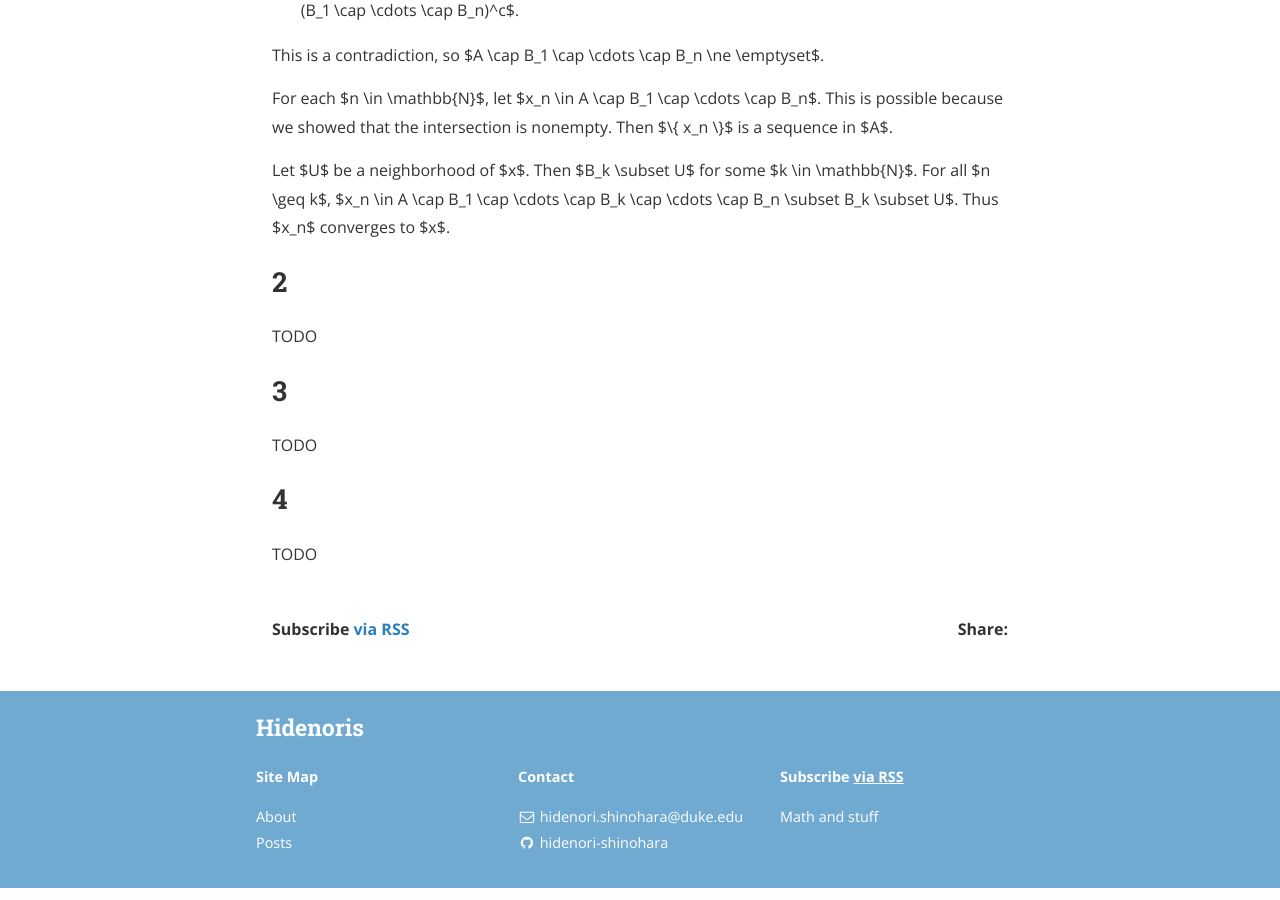
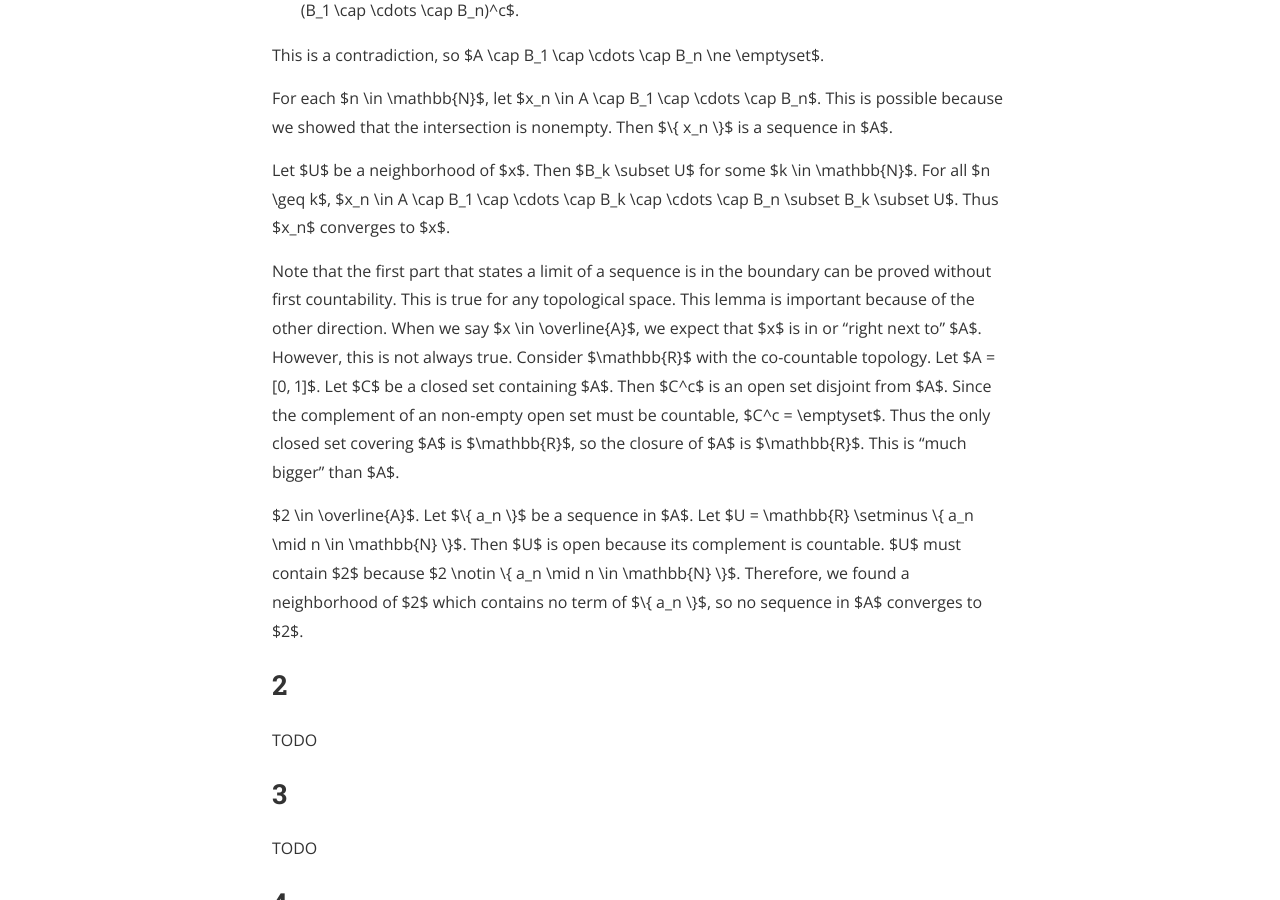
Before and after one commit to hidenori-shinohara/hidenori-shinohara.github.io, a Jekyll site: the page built from _posts/introduction_to_topological_manifolds/chapter2/2019-08-18-sequence-lemma-pr-2-14.md, in a window 1280 px wide and 900 px high, scrolled down 1241 px. Built offline with Jekyll 4.4.1, drawn with Linux system fonts in a browser that asks for light colours; nearby versions of some CDN libraries.

Commit message:
Add a note to problem 2-14(a)

```diff
--- a/_posts/introduction_to_topological_manifolds/chapter2/2019-08-18-sequence-lemma-pr-2-14.md
+++ b/_posts/introduction_to_topological_manifolds/chapter2/2019-08-18-sequence-lemma-pr-2-14.md
@@ -50,6 +50,25 @@ Then $B_k \subset U$ for some $k \in \mathbb{N}$.
 For all $n \geq k$, $x_n \in A \cap B_1 \cap \cdots \cap B_k \cap \cdots \cap B_n \subset B_k \subset U$.
 Thus $x_n$ converges to $x$.
 
+Note that the first part that states a limit of a sequence is in the boundary can be proved without first countability.
+This is true for any topological space.
+This lemma is important because of the other direction.
+When we say $x \in \overline{A}$, we expect that $x$ is in or "right next to" $A$.
+However, this is not always true.
+Consider $\mathbb{R}$ with the co-countable topology.
+Let $A = [0, 1]$.
+Let $C$ be a closed set containing $A$.
+Then $C^c$ is an open set disjoint from $A$.
+Since the complement of an non-empty open set must be countable, $C^c = \emptyset$.
+Thus the only closed set covering $A$ is $\mathbb{R}$, so the closure of $A$ is $\mathbb{R}$.
+This is "much bigger" than $A$.
+
+$2 \in \overline{A}$.
+Let $\\{ a_n \\}$ be a sequence in $A$.
+Let $U = \mathbb{R} \setminus \\{ a_n \mid n \in \mathbb{N} \\}$.
+Then $U$ is open because its complement is countable.
+$U$ must contain $2$ because $2 \notin \\{ a_n \mid n \in \mathbb{N} \\}$.
+Therefore, we found a neighborhood of $2$ which contains no term of $\\{ a_n \\}$, so no sequence in $A$ converges to $2$.
 
 ## 2
 TODO
```
